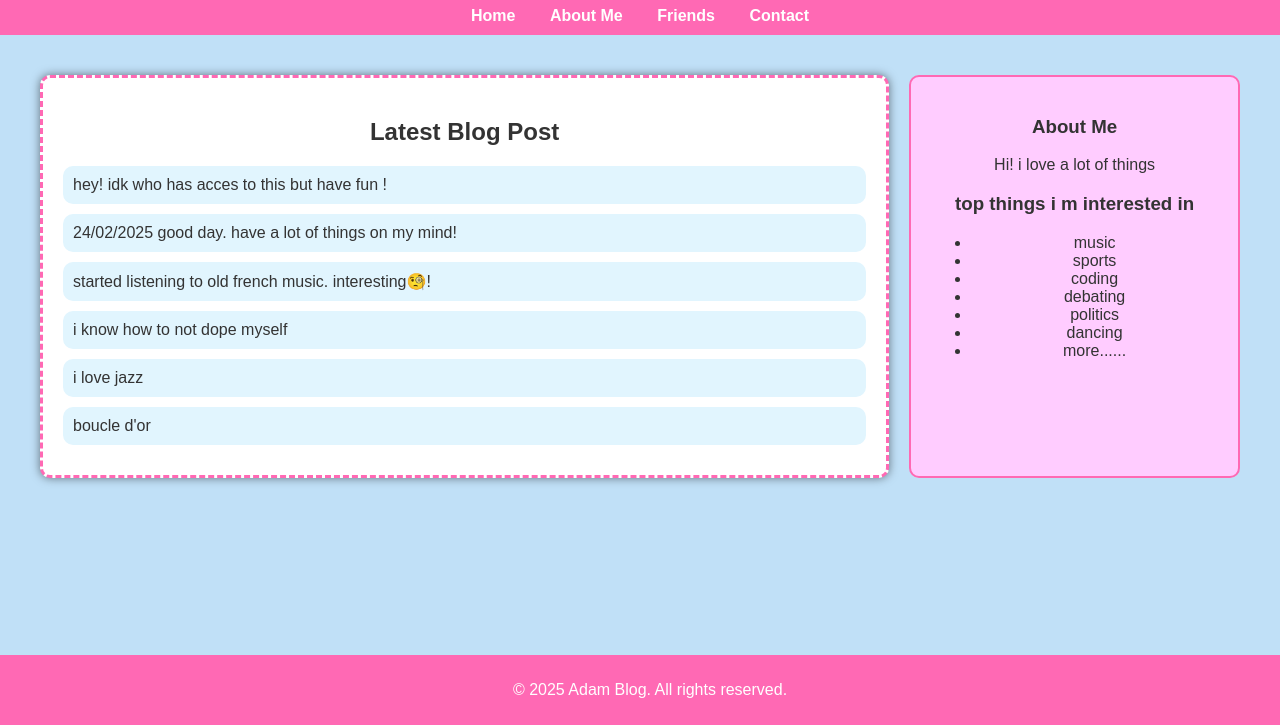
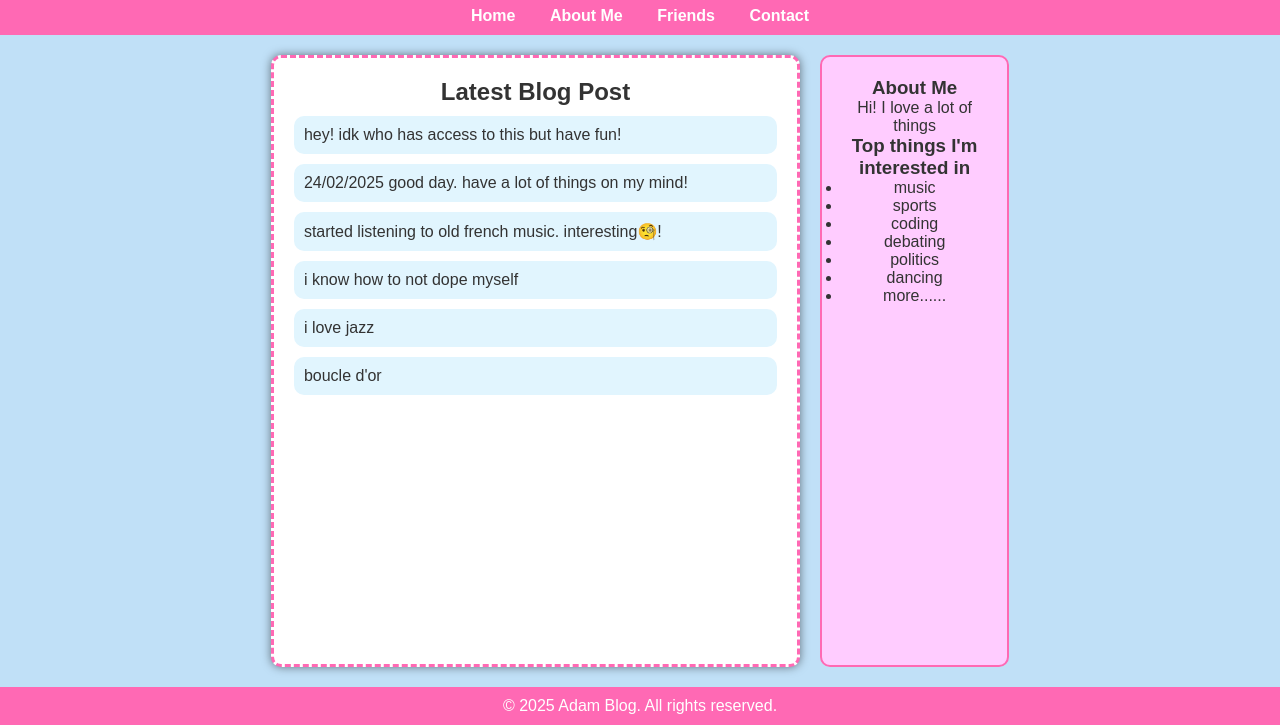
Before and after one commit to 13i4ri/my_website, a plain HTML site: page index.html in a window 1280 px wide. Shown: the part 75-800 px from the top of the page. Drawn offline with Linux system fonts and the light colour scheme.

Commit message:
Update index.html

```diff
--- a/index.html
+++ b/index.html
@@ -5,12 +5,21 @@
     <meta name="viewport" content="width=device-width, initial-scale=1.0">
     <title>i see you..</title>
     <style>
-        body {
+        /* Global styles */
+        * {
+            margin: 0;
+            padding: 0;
+            box-sizing: border-box;
+        }
+
+        /* Make sure the body and html take full height */
+        html, body {
+            height: 100%;
+            display: flex;
+            flex-direction: column;
             font-family: 'Arial', sans-serif;
             background-color: #c0e0f7; /* Light blue background */
             color: #333;
-            margin: 0;
-            padding: 0;
             text-align: center;
         }
 
@@ -25,7 +34,6 @@
         .navbar {
             background-color: #ff69b4; /* Hot pink navbar */
             padding: 10px;
-            margin-bottom: 20px;
         }
 
         .navbar a {
@@ -35,7 +43,9 @@
             font-weight: bold;
         }
 
+        /* Main content wrapper */
         .container {
+            flex: 1; /* Pushes the footer down */
             display: flex;
             justify-content: center;
             max-width: 1200px;
@@ -50,7 +60,6 @@
             padding: 20px;
             border-radius: 10px;
             box-shadow: 0 0 10px rgba(0, 0, 0, 0.5);
-            position: relative;
         }
 
         .sidebar {
@@ -70,12 +79,12 @@
             text-align: left;
         }
 
+        /* Sticky footer */
         footer {
             background-color: #ff69b4; /* Footer color */
             color: white;
             padding: 10px;
-            position: absolute;
-            bottom: 0;
+            text-align: center;
             width: 100%;
         }
     </style>
@@ -94,7 +103,7 @@
     <div class="container">
         <div class="content">
             <h2>Latest Blog Post</h2>
-            <div class="message">hey! idk who has acces to this but have fun !</div>
+            <div class="message">hey! idk who has access to this but have fun!</div>
             <div class="message">24/02/2025 good day. have a lot of things on my mind!</div>
             <div class="message">started listening to old french music. interesting🧐!</div>
             <div class="message">i know how to not dope myself</div>
@@ -104,8 +113,8 @@
 
         <div class="sidebar">
             <h3>About Me</h3>
-            <p>Hi! i love a lot of things</p>
-            <h3>top things i m interested in</h3>
+            <p>Hi! I love a lot of things</p>
+            <h3>Top things I'm interested in</h3>
             <ul>
                 <li>music</li>
                 <li>sports</li>
```
